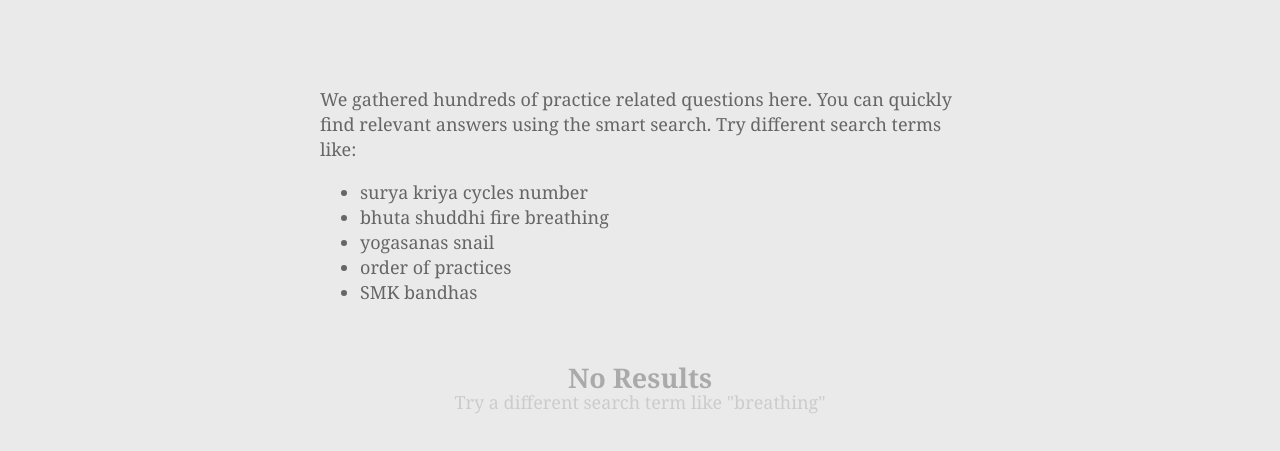
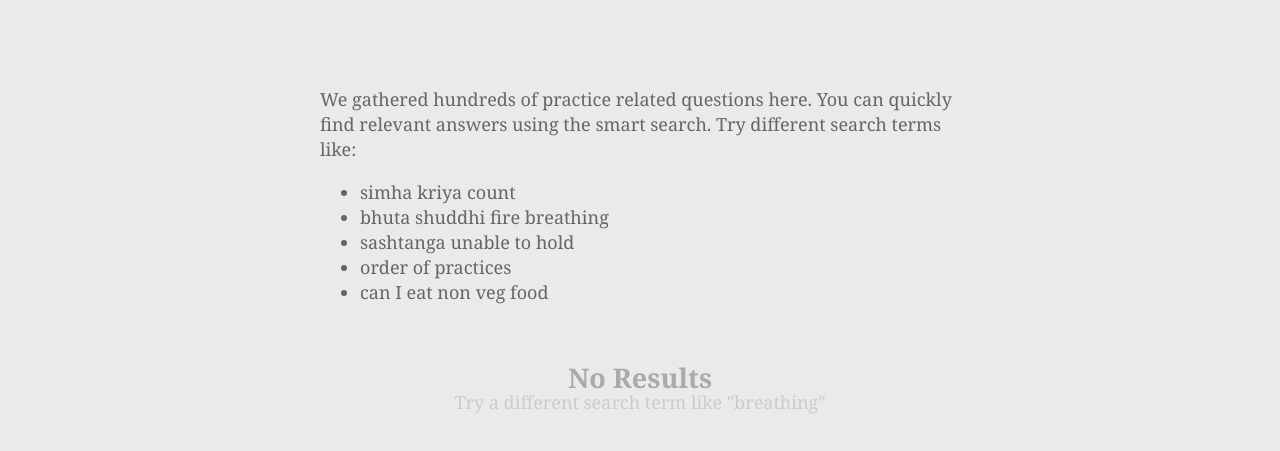
Before and after one commit to AlexFreik/isha-sadhana-qa, a website: page public/index.html in a window 1280 px wide. Shown: the part 319-770 px from the top of the page. Drawn offline with Linux system fonts and the light colour scheme; files that its build step writes are made by us from their sources; a script that the page names is missing.

Commit message:
Update index.html

```diff
--- a/public/index.html
+++ b/public/index.html
@@ -80,11 +80,11 @@
 				quickly find relevant answers using the smart search. Try
 				different search terms like:
 				<ul>
-					<li>surya kriya cycles number</li>
+					<li>simha kriya count</li>
 					<li>bhuta shuddhi fire breathing</li>
-					<li>yogasanas snail</li>
+					<li>sashtanga unable to hold</li>
 					<li>order of practices</li>
-					<li>SMK bandhas</li>
+					<li>can I eat non veg food</li>
 				</ul>
 			</div>
 			<div id="noresults">
```
